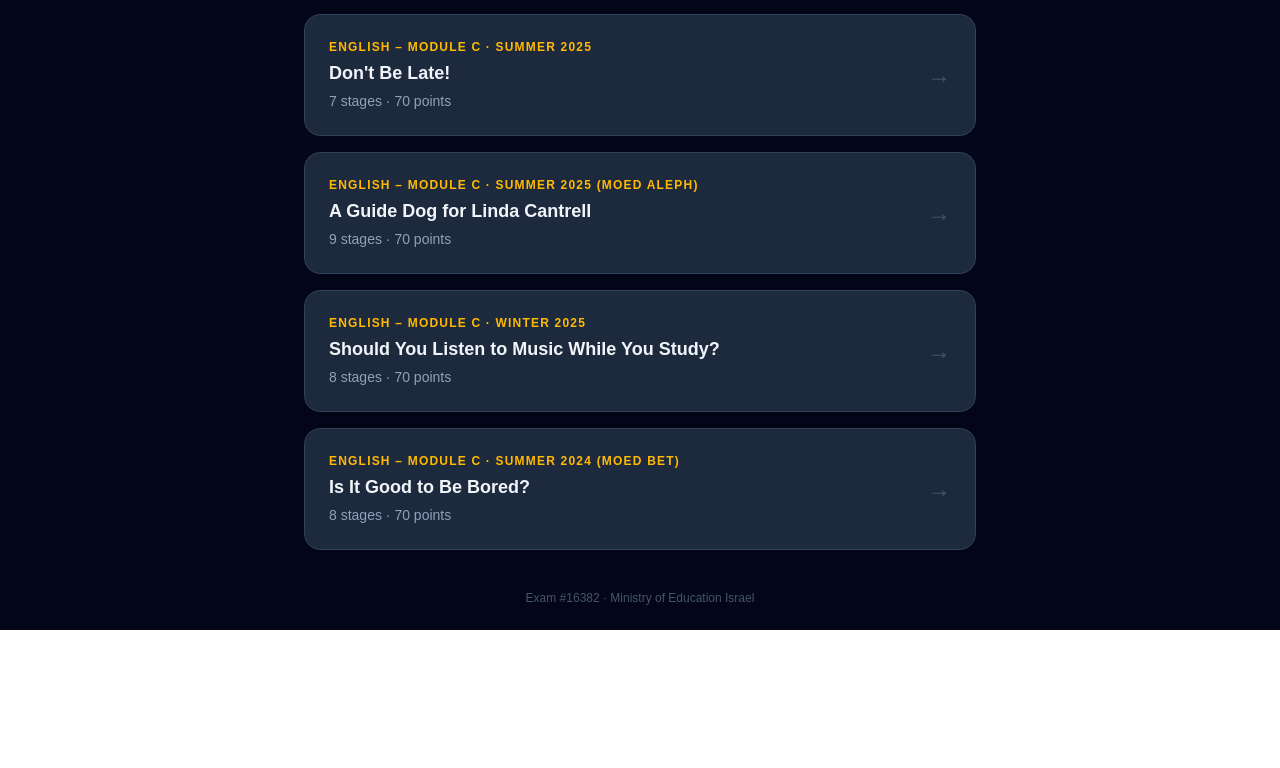
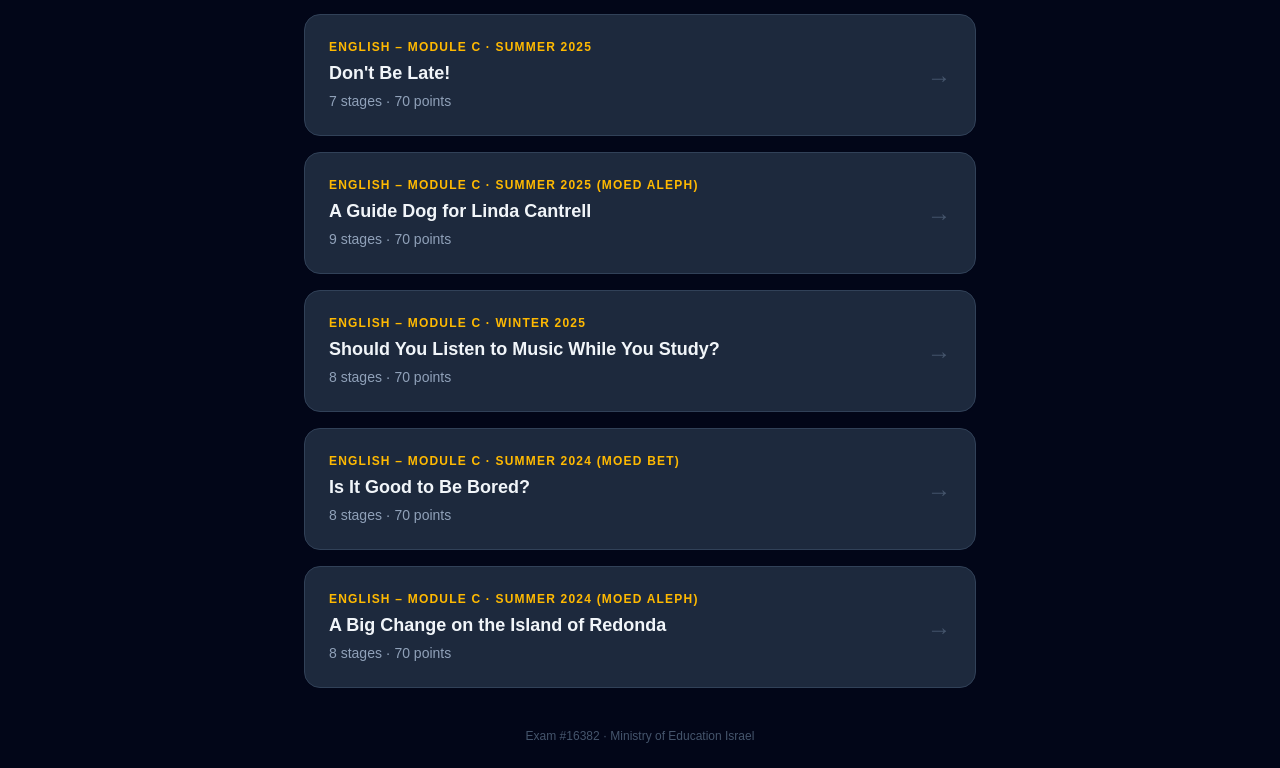
Before and after one commit to yaacovbod/find_-your-way, a Next.js app: page / in a window 1280 px wide. Shown: the part 412-1180 px from the top of the page. Before the commit the page ends 1042 px from the top, so only its background shows below. Built offline with nearby package versions, Linux system fonts and the light colour scheme.

Commit message:
Add exam 1638215 – A Big Change on the Island of Redonda (Module C, Summer 2024 Moed Aleph)
Co-Authored-By: Claude Sonnet 4.6 <noreply@anthropic.com>

```diff
--- /dev/null
+++ b/data/exams/1638215.ts
@@ -0,0 +1,237 @@
+import type { ExamData } from '@/types/game'
+
+export const exam1638215: ExamData = {
+  id: '1638215',
+  title: 'A Big Change on the Island of Redonda',
+  subject: 'English – Module C',
+  year: 'Summer 2024 (Moed Aleph)',
+  text: {
+    title: 'A BIG CHANGE ON THE ISLAND OF REDONDA',
+    paragraphs: [
+      {
+        id: 'I',
+        sentences: [
+          {
+            id: 'I-s1',
+            text: 'Redonda is an island near the east coast of America.',
+          },
+          {
+            id: 'I-s2',
+            text: 'Eight years ago, it looked like a desert.',
+          },
+          {
+            id: 'I-s3',
+            text: 'There were no trees and almost no grass.',
+          },
+          {
+            id: 'I-s4',
+            text: 'Only a few birds lived there.',
+          },
+          {
+            id: 'I-s5',
+            text: 'Today, however, Redonda is a beautiful green island that is home to many different birds.',
+          },
+          {
+            id: 'I-s6',
+            text: 'So why was the situation on the island so bad?',
+          },
+          {
+            id: 'I-s7',
+            text: 'And why did it change?',
+          },
+        ],
+      },
+      {
+        id: 'II',
+        sentences: [
+          {
+            id: 'II-s1',
+            text: 'People first came to Redonda 150 years ago.',
+          },
+          {
+            id: 'II-s2',
+            text: 'They brought many goats with them to the island because they wanted meat and milk for everyone.',
+          },
+          {
+            id: 'II-s3',
+            text: 'The goats ate the plants that grew on the island.',
+          },
+          {
+            id: 'II-s4',
+            text: 'Over the years, the number of goats increased.',
+          },
+          {
+            id: 'II-s5',
+            text: 'Eventually, there were so many goats that they ate almost all the plants.',
+          },
+          {
+            id: 'II-s6',
+            text: 'Because they could not find enough plants to eat, most of the goats died.',
+          },
+          {
+            id: 'II-s7',
+            text: 'Then there was not enough food for the people to eat, so they left the island.',
+          },
+        ],
+      },
+      {
+        id: 'III',
+        sentences: [
+          {
+            id: 'III-s1',
+            text: 'In 2016, a group of environmentalists decided to make Redonda green again.',
+          },
+          {
+            id: 'III-s2',
+            text: 'They began by removing the goats that were still on the island.',
+          },
+          {
+            id: 'III-s3',
+            text: 'The environmentalists did not want to hurt the goats, so they worked slowly and carefully.',
+          },
+          {
+            id: 'III-s4',
+            text: 'It took several months to catch all the goats.',
+          },
+          {
+            id: 'III-s5',
+            text: 'Then airplanes took them to a farm on a large island nearby.',
+          },
+        ],
+      },
+      {
+        id: 'IV',
+        sentences: [
+          {
+            id: 'IV-s1',
+            text: 'Without the goats, Redonda began to change.',
+          },
+          {
+            id: 'IV-s2',
+            text: 'Grass and trees began to grow.',
+          },
+          {
+            id: 'IV-s3',
+            text: 'In addition, large numbers of birds came to live there.',
+          },
+          {
+            id: 'IV-s4',
+            text: '"It was amazing how quickly the island changed after we removed the goats," said Tammy Elliott, an environmentalist who studies the birds on Redonda.',
+          },
+          {
+            id: 'IV-s5',
+            text: '"Today, environmentalists are trying to help other islands that used to be green but now look like deserts."',
+          },
+        ],
+      },
+    ],
+  },
+  questions: [
+    {
+      id: 1,
+      type: 'multiple-choice',
+      paragraphId: 'I',
+      instruction: 'Circle the number of the correct answer.',
+      question: 'What do we learn from paragraph I about Redonda?',
+      options: [
+        'How it got its name.',
+        'How it became so green.',
+        'What it looked like in the past.',
+        'Why there are many different birds there.',
+      ],
+      correctOption: 2,
+      hint: 'The paragraph contrasts how Redonda looks today with how it looked before. Look for the sentences that describe what the island was like years ago.',
+      points: 8,
+    },
+    {
+      id: 2,
+      type: 'click-text',
+      paragraphId: 'I',
+      instruction: 'Click on the sentence in the text that answers the question.',
+      question: 'In paragraph I, the writer describes the bad situation on Redonda. What was bad about the situation? Give ONE answer.',
+      correctSentenceIds: ['I-s2', 'I-s3', 'I-s4'],
+      hint: 'There are a few sentences that describe how bad the island looked. Any one of them is a correct answer. Look for what was missing or very limited on the island.',
+      points: 8,
+    },
+    {
+      id: 3,
+      type: 'click-text',
+      paragraphId: 'II',
+      instruction: 'Click on the sentence in the text that answers the question.',
+      question: 'When did people first come to Redonda?',
+      correctSentenceIds: ['II-s1'],
+      hint: 'The first sentence of paragraph II gives a specific time period. Look for a number.',
+      points: 8,
+    },
+    {
+      id: 4,
+      type: 'multiple-choice',
+      paragraphId: 'II',
+      instruction: 'Circle the number of the correct answer.',
+      question: 'What do we learn from paragraph II?',
+      options: [
+        'Why people came to Redonda.',
+        'Why people brought goats to Redonda.',
+        'Why the goats left Redonda.',
+        'How people grew plants on Redonda.',
+      ],
+      correctOption: 1,
+      hint: "The paragraph explains the reason people brought animals with them. Look for the sentence that says 'because they wanted.'",
+      points: 8,
+    },
+    {
+      id: 5,
+      type: 'click-text',
+      paragraphId: 'II',
+      instruction: 'Click on the sentence in the text that completes the answer.',
+      question: 'Why did the people leave Redonda?',
+      questionPrefix: 'Because...',
+      correctSentenceIds: ['II-s7'],
+      hint: "The last sentence of paragraph II explains why the people left. Look for 'not enough food.'",
+      points: 8,
+    },
+    {
+      id: 6,
+      type: 'multiple-choice',
+      paragraphId: 'III',
+      instruction: 'Circle the number of the correct answer.',
+      question: 'What do we learn from paragraph III?',
+      options: [
+        'How the environmentalists removed the goats from Redonda.',
+        'Why some of the goats on Redonda got hurt.',
+        'Why there is a goat farm on Redonda.',
+        'How the environmentalists traveled to Redonda.',
+      ],
+      correctOption: 0,
+      hint: 'The paragraph describes a process — what the environmentalists did step by step. Think about what the main topic of the whole paragraph is.',
+      points: 8,
+    },
+    {
+      id: 7,
+      type: 'click-text-multi',
+      paragraphId: 'IV',
+      instruction: 'Click on TWO sentences in the text.',
+      question: 'How did Redonda change after the environmentalists removed the goats? Give TWO answers from paragraph IV.',
+      correctSentenceIds: ['IV-s2', 'IV-s3'],
+      requiredSelections: 2,
+      hint: 'Two short sentences near the beginning of paragraph IV each describe one change on the island. One is about plants and the other is about animals.',
+      points: 14,
+    },
+    {
+      id: 8,
+      type: 'multiple-choice',
+      paragraphId: 'IV',
+      instruction: 'Circle the number of the correct answer.',
+      question: 'What do we learn from Tammy Elliott about environmentalists?',
+      options: [
+        'They have a lot more work to do on Redonda.',
+        'They want to help other islands become green again.',
+        "They believe that other islands don't have problems.",
+        'They think there are too many birds on Redonda.',
+      ],
+      correctOption: 1,
+      hint: "Tammy's last sentence is about what environmentalists are doing today — not just on Redonda, but more widely. Look for 'trying to help.'",
+      points: 8,
+    },
+  ],
+}
--- a/data/exams/index.ts
+++ b/data/exams/index.ts
@@ -3,9 +3,10 @@ import { exam163821 } from './163821'
 import { exam1638212 } from './1638212'
 import { exam1638213 } from './1638213'
 import { exam1638214 } from './1638214'
+import { exam1638215 } from './1638215'
 import type { ExamData } from '@/types/game'
 
-export const allExams: ExamData[] = [exam16382, exam163821, exam1638212, exam1638213, exam1638214]
+export const allExams: ExamData[] = [exam16382, exam163821, exam1638212, exam1638213, exam1638214, exam1638215]
 
 export function getExamById(id: string): ExamData | undefined {
   return allExams.find((e) => e.id === id)
```
